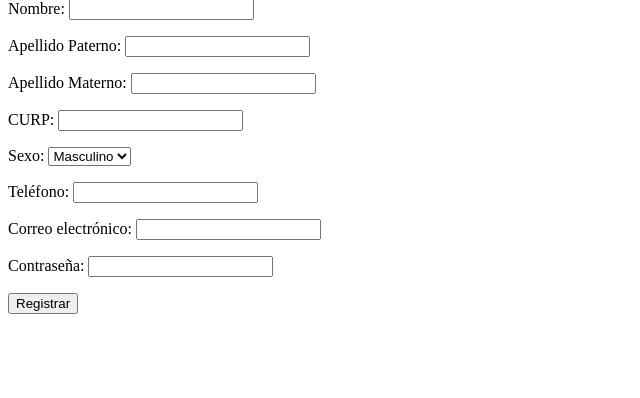
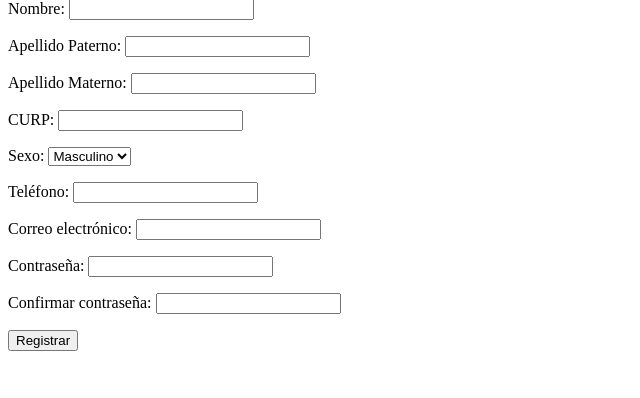
Before and after one commit to Daniel2685/CMS, a Django app: template DOCTORS/templates/register_superadmin.html in a window 1280 px wide. Shown: the part 81-479 px from the top of the page, without its empty margins (0-640 px from the left). Run offline with Django 5.2, Linux system fonts and the light colour scheme; the template is opened without the code that fills it: values that come from a table or form of the project are taken from there, others are empty.

Commit message:
se agrega script para validar contraseñas en los registros

```diff
--- a/DOCTORS/forms.py
+++ b/DOCTORS/forms.py
@@ -19,7 +19,6 @@ class PatientForm(forms.ModelForm):
         }
 
 class RegisterPatientForm(forms.Form):
-
     DEPENDENCIES = [
         (1, "SUTESUAEM"),
         (2, "FAAPA"),
@@ -27,12 +26,10 @@ class RegisterPatientForm(forms.Form):
         (4, "CONFIANZA"),
         (5, "EXTERNO")
     ]
-
     SEX = [
         ("M", "Masculino"),
         ("F", "Femenino")
     ]
-
     dependency_id = forms.ChoiceField(choices=DEPENDENCIES, label="Dependencia")
     name = forms.CharField(max_length=50, label="Nombre")
     lastname1 = forms.CharField(max_length=50, label="Apellido Paterno")
@@ -41,7 +38,14 @@ class RegisterPatientForm(forms.Form):
     sex = forms.ChoiceField(choices=SEX, label="Sexo")
     phone = forms.CharField(max_length=10, min_length=10, label="Teléfono")
     email = forms.EmailField(max_length=50, label="Correo electrónico")
-    password = forms.CharField(widget=forms.PasswordInput, label="Contraseña")
+    password = forms.CharField(
+        widget=forms.PasswordInput(attrs={'class': 'password-field'}),
+        label="Contraseña"
+    )
+    password2 = forms.CharField(
+        widget=forms.PasswordInput(attrs={'class': 'password-field'}),
+        label="Confirmar contraseña"
+    )
 
 def no_blank_validator(value):
     if not value.strip():
@@ -59,7 +63,14 @@ class RegisterSuperadminForm(forms.Form):
     sex = forms.ChoiceField(choices=SEX, label='Sexo')
     phone = forms.CharField(max_length=10, min_length=10, label="Teléfono")
     email = forms.EmailField(max_length=50, label="Correo electrónico")
-    password = forms.CharField(widget=forms.PasswordInput, label="Contraseña")
+    password = forms.CharField(
+        widget=forms.PasswordInput(attrs={'class': 'password-field'}),
+        label="Contraseña"
+    )
+    password2 = forms.CharField(
+        widget=forms.PasswordInput(attrs={'class': 'password-field'}),
+        label="Confirmar contraseña"
+    )
 
 class RegisterAdminForm(forms.Form):
     SEX = [
@@ -73,7 +84,14 @@ class RegisterAdminForm(forms.Form):
     sex = forms.ChoiceField(choices=SEX, label='Sexo')
     phone = forms.CharField(max_length=10, min_length=10, label="Teléfono")
     email = forms.EmailField(max_length=50, label="Correo electrónico")
-    password = forms.CharField(widget=forms.PasswordInput, label="Contraseña")
+    password = forms.CharField(
+        widget=forms.PasswordInput(attrs={'class': 'password-field'}),
+        label="Contraseña"
+    )
+    password2 = forms.CharField(
+        widget=forms.PasswordInput(attrs={'class': 'password-field'}),
+        label="Confirmar contraseña"
+    )
 
 class RegisterDoctorForm(forms.Form):
     SEX = [
@@ -90,7 +108,14 @@ class RegisterDoctorForm(forms.Form):
     sex = forms.ChoiceField(choices=SEX, label='Sexo')
     phone = forms.CharField(max_length=10, min_length=10, label="Teléfono")
     email = forms.EmailField(max_length=50, label="Correo electrónico")
-    password = forms.CharField(widget=forms.PasswordInput, label="Contraseña")
+    password = forms.CharField(
+        widget=forms.PasswordInput(attrs={'class': 'password-field'}),
+        label="Contraseña"
+    )
+    password2 = forms.CharField(
+        widget=forms.PasswordInput(attrs={'class': 'password-field'}),
+        label="Confirmar contraseña"
+    )
 
 class RegisterReceptionistForm(forms.Form):
     SEX = [
@@ -104,7 +129,14 @@ class RegisterReceptionistForm(forms.Form):
     sex = forms.ChoiceField(choices=SEX, label='Sexo')
     phone = forms.CharField(max_length=10, min_length=10, label="Teléfono")
     email = forms.EmailField(max_length=50, label="Correo electrónico")
-    password = forms.CharField(widget=forms.PasswordInput, label="Contraseña")
+    password = forms.CharField(
+        widget=forms.PasswordInput(attrs={'class': 'password-field'}),
+        label="Contraseña"
+    )
+    password2 = forms.CharField(
+        widget=forms.PasswordInput(attrs={'class': 'password-field'}),
+        label="Confirmar contraseña"
+    )
 
 class RegisterScheduleForm(forms.Form):
     DURATIONS = [
--- a/DOCTORS/templates/register_admin.html
+++ b/DOCTORS/templates/register_admin.html
@@ -33,5 +33,6 @@
         <div class="footer-gold"></div>
         <div class="footer-green"></div>
     </footer>
+    <script src="{% static 'scripts/passwords.js' %}"></script>
 </body>
 </html>
--- a/DOCTORS/templates/register_doctor.html
+++ b/DOCTORS/templates/register_doctor.html
@@ -39,5 +39,6 @@
         <div class="footer-gold"></div>
         <div class="footer-green"></div>
     </footer>
+    <script src="{% static 'scripts/passwords.js' %}"></script>
 </body>
 </html>
--- a/DOCTORS/templates/register_patient.html
+++ b/DOCTORS/templates/register_patient.html
@@ -38,5 +38,6 @@
         <div class="footer-gold"></div>
         <div class="footer-green"></div>
     </footer>
+    <script src="{% static 'scripts/passwords.js' %}"></script>
 </body>
 </html>
--- a/DOCTORS/templates/register_receptionist.html
+++ b/DOCTORS/templates/register_receptionist.html
@@ -38,5 +38,6 @@
         <div class="footer-gold"></div>
         <div class="footer-green"></div>
     </footer>
+    <script src="{% static 'scripts/passwords.js' %}"></script>
 </body>
 </html>
--- a/DOCTORS/templates/register_superadmin.html
+++ b/DOCTORS/templates/register_superadmin.html
@@ -4,6 +4,7 @@
     <meta charset="UTF-8">
     <meta name="viewport" content="width=device-width, initial-scale=1.0">
     <title>Registro Superadministrador</title>
+    {% load static %}
 </head>
 <body>
     <h1>Registro Superadministrador</h1>
@@ -12,5 +13,6 @@
         {{ register_superadmin_form.as_p }}
         <button type="submit">Registrar</button>
     </form>
+    <script src="{% static 'scripts/passwords.js' %}"></script>
 </body>
 </html>
```
